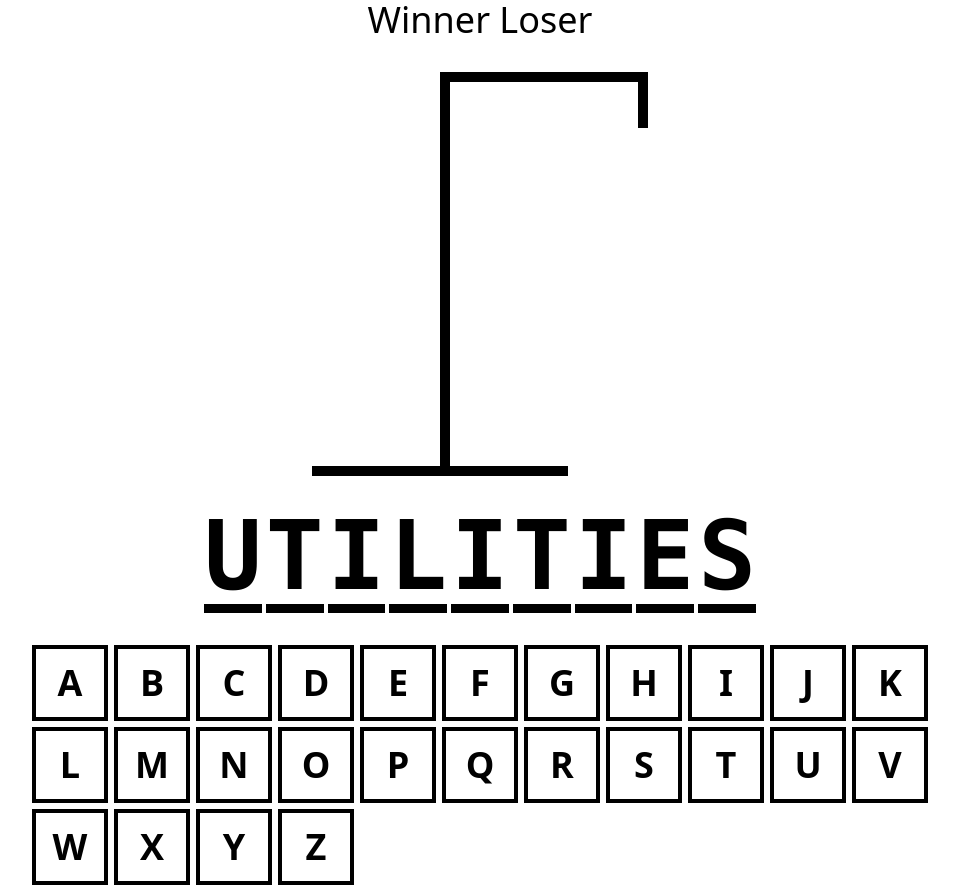
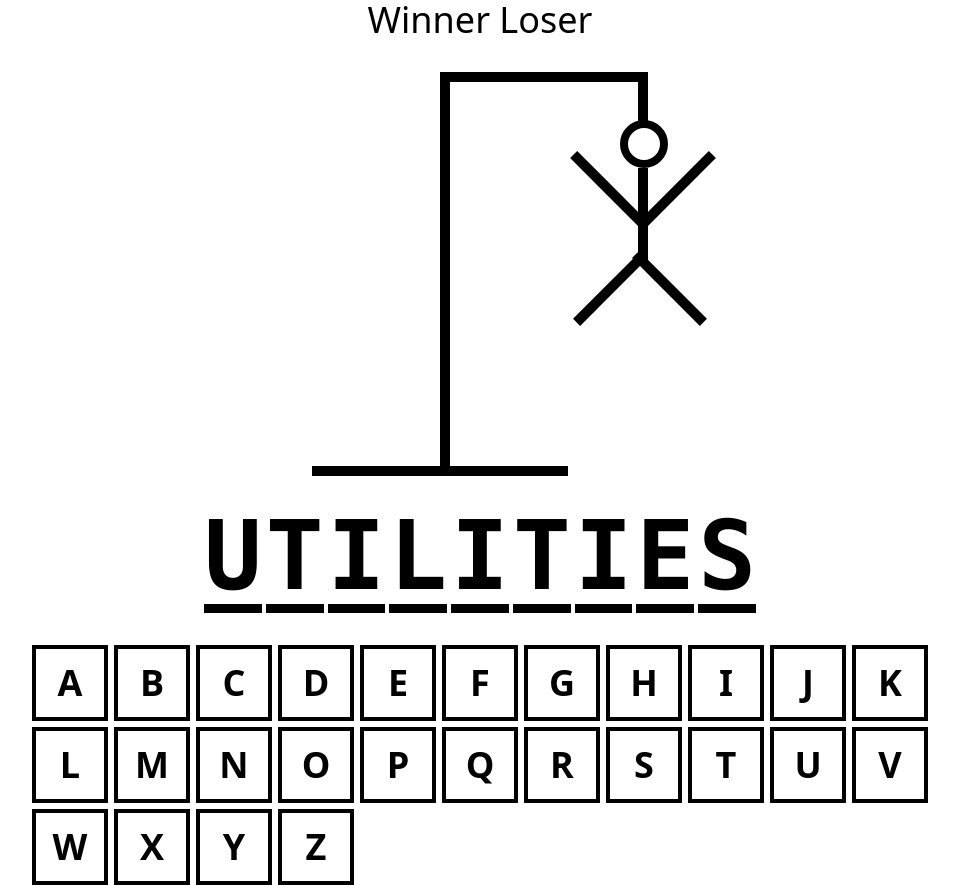
Before and after one commit to alkerman27/react-hangman, a React (Vite) app: page / in a window 1280 px wide. Shown: the whole page, without its empty margins (160-1119 px from the left). Built offline with nearby package versions, Linux system fonts and the light colour scheme.

Commit message:
add hangman drawing props

```diff
--- a/src/App.tsx
+++ b/src/App.tsx
@@ -3,13 +3,14 @@ import { HangmanWord } from "./HangmanWord"
 import { Keyboard } from "./Keyboard"
 
 
+
 const App = () => {
   return (
-    <div className="max-w-4xl flex flex-col gap-8 my-0 mx-auto items-center">
+    <div className= "flex max-w-4xl flex-col gap-8 my-0 mx-auto items-center">
       <div className="text-4xl text-center">
         Winner Loser
       </div>
-      <HangmanDrawing />
+      <HangmanDrawing numberOfGuesses={6} />
       <HangmanWord />
       <div className="self-stretch">
 
--- a/src/HangmanDrawing.tsx
+++ b/src/HangmanDrawing.tsx
@@ -1,7 +1,35 @@
+const HEAD = (
+  <div className="w-12 h-12 rounded-full border-8 border-black absolute top-12 -right-5" />
+)
 
-export function HangmanDrawing() {
+const BODY = (
+  <div className="w-2.5 h-24 bg-black absolute top-24 right-0 " />
+)
+
+const RIGHT_ARM = (
+  <div className="w-24 h-2.5 bg-black absolute top-36 -right-24 -rotate-45 origin-bottom-left" />
+)
+const LEFT_ARM = (
+  <div className="w-24 h-2.5 bg-black absolute top-36 right-2.5 rotate-45 origin-bottom-right" />
+)
+
+const RIGHT_LEG = (
+  <div className="w-24 h-2.5 bg-black absolute top-44 -right-20 rotate-45 origin-bottom-left" />
+)
+const LEFT_LEG = (
+  <div className="w-24 h-2.5 bg-black absolute top-44 right-0 -rotate-45 origin-bottom-right" />
+)
+
+const BODY_PARTS = [HEAD, BODY, RIGHT_ARM, LEFT_ARM, RIGHT_LEG, LEFT_LEG]
+
+type HangmanDrawingProps = {
+  numberOfGuesses: number
+}
+
+export function HangmanDrawing({numberOfGuesses}: HangmanDrawingProps) {
   return (
     <div className="relative">
+      {BODY_PARTS.slice(0, numberOfGuesses)}
       <div className="h-14 w-2.5 bg-black top-0 right-0 absolute" />
       <div className="h-2.5 w-52 bg-black ml-32" />
       <div className="h-96 w-2.5 bg-black ml-32"/>
--- a/src/HangmanWord.tsx
+++ b/src/HangmanWord.tsx
@@ -1,4 +1,6 @@
 const word = "Utilities"
+
+
 
 export function HangmanWord() {
   return (
```
